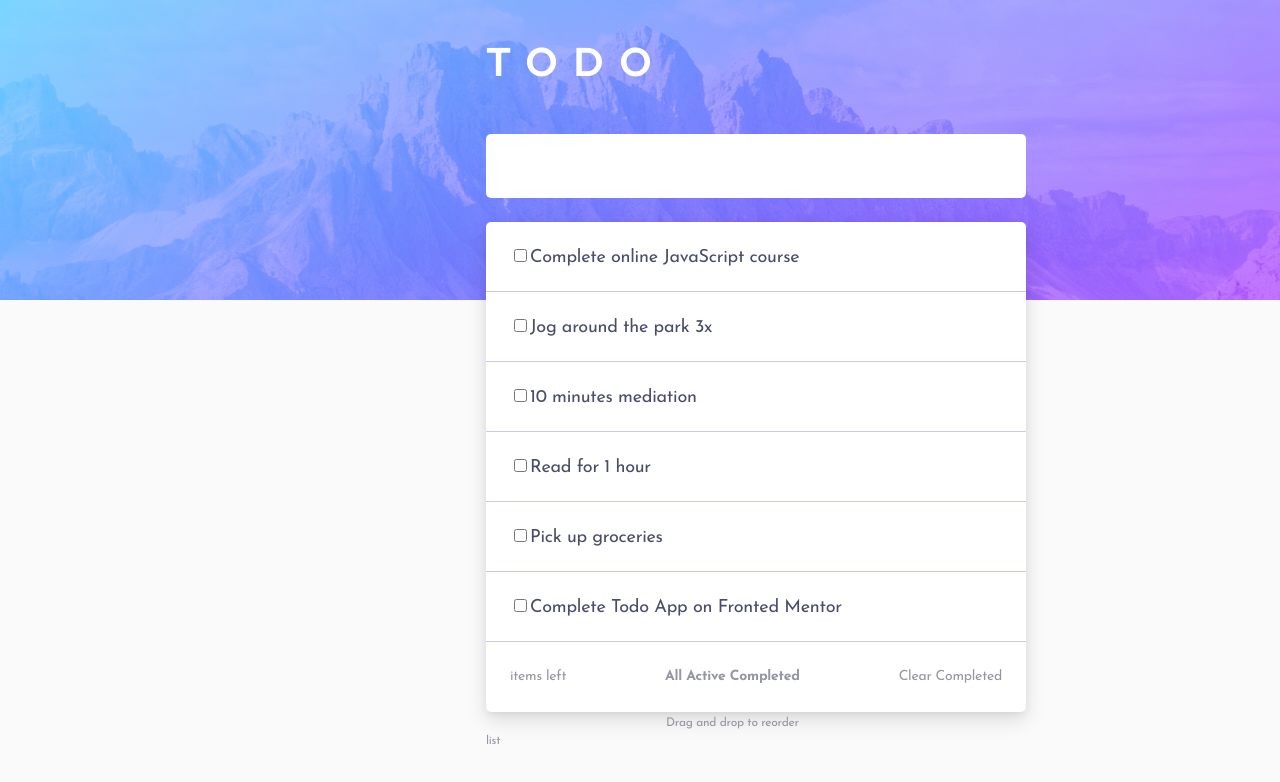
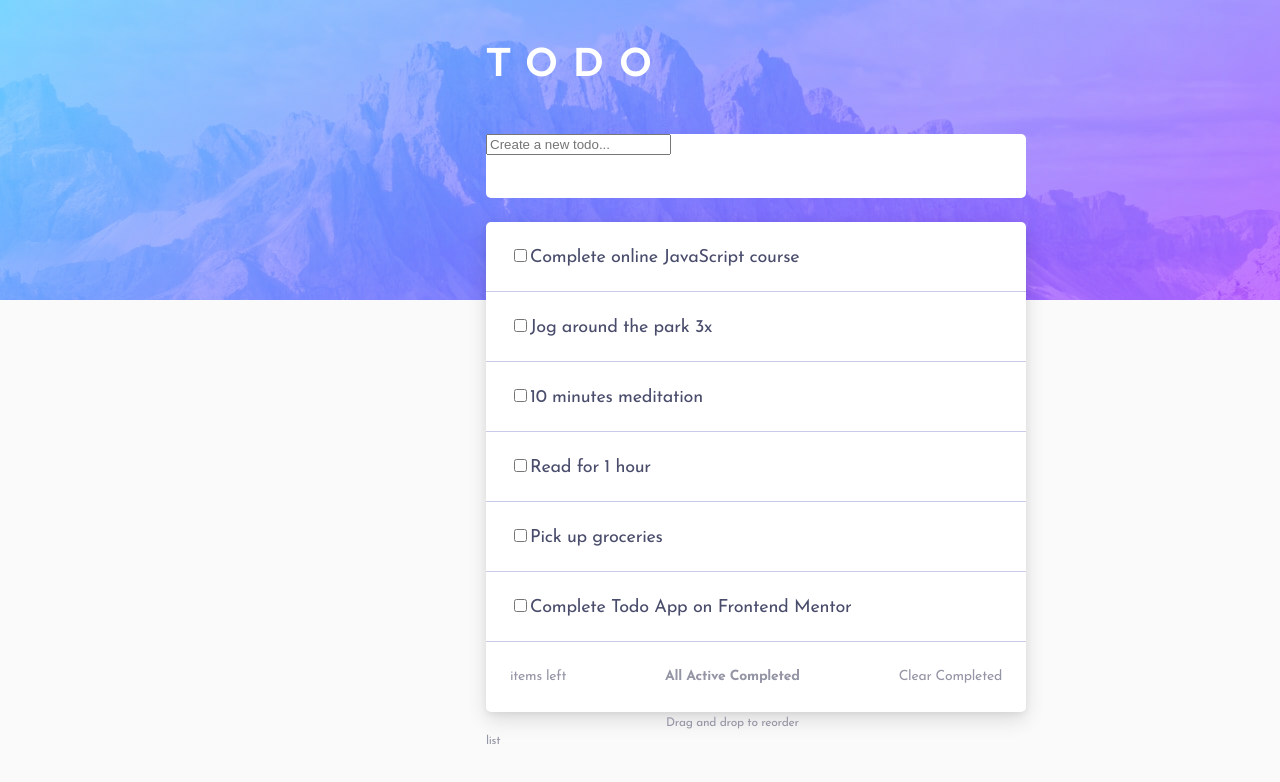
Before and after one commit to Sheldon715/Todo-app, a React (Vite) app in the folder client/: page / in a window 1280 px wide. Shown: the top 782 px of the page. Built offline with nearby package versions, Linux system fonts and the light colour scheme.

Commit message:
feat: implement add todo feature and dynamic todo list rendering

```diff
--- a/client/src/App.jsx
+++ b/client/src/App.jsx
@@ -1,4 +1,4 @@
-import React from "react";
+import React, { useState } from "react";
 import HeaderBackground from "./components/HeaderBackground";
 import TodoHeader from "./components/TodoHeader";
 import TodoList from "./components/TodoList";
@@ -6,14 +6,35 @@ import TodoFooter from "./components/TodoFooter";
 import DragHint from "./components/DragHint";
 
 function App() {
+  const [todos, setTodos] = useState([
+    { id: 1, text: "Complete online JavaScript course", completed: false },
+    { id: 2, text: "Jog around the park 3x", completed: false },
+    { id: 3, text: "10 minutes meditation", completed: false },
+    { id: 4, text: "Read for 1 hour", completed: false },
+    { id: 5, text: "Pick up groceries", completed: false },
+    { id: 6, text: "Complete Todo App on Frontend Mentor", completed: false },
+  ]);
+
+  function addTodo(inputText) {
+    const newTodo = {
+      id: crypto.randomUUID(),
+      text: inputText,
+      completed: false
+    }
+
+    setTodos((prevTodo) => {
+      return [...prevTodo, newTodo];
+    });
+  }
+
   return (
     <>
       <HeaderBackground />
 
       <div className="todo-list">
-        <TodoHeader />
+        <TodoHeader onAdd={addTodo} />
         <div className="list-item">
-          <TodoList />
+          <TodoList todo={todos} />
           <TodoFooter />
         </div>
         <DragHint />
--- a/client/src/components/TodoHeader.jsx
+++ b/client/src/components/TodoHeader.jsx
@@ -1,10 +1,34 @@
-import React from "react";
+import React, { useState } from "react";
 
-function TodoHeader() {
+function TodoHeader(props) {
+  const [inputValue, setInputValue] = useState("");
+
+  function handleChange(event) {
+    const input = event.target.value;
+    setInputValue(input);
+  }
+
+  function handleSubmit(event) {
+    event.preventDefault();
+    if (inputValue) {
+      props.onAdd(inputValue);
+      setInputValue("");
+    }
+  }
+
   return (
     <>
       <div className="title">TODO</div>
-      <div className="search-bar"></div>
+      <div className="search-bar">
+        <form onSubmit={handleSubmit}>
+          <input
+            onChange={handleChange}
+            type="text"
+            value={inputValue}
+            placeholder="Create a new todo..."
+          />
+        </form>
+      </div>
     </>
   );
 }
--- a/client/src/components/TodoItem.jsx
+++ b/client/src/components/TodoItem.jsx
@@ -1,10 +1,10 @@
 import React from "react";
 
-function TodoItem(props) {
+function TodoItem( {text, completed} ) {
   return (
     <li>
-      <input type={props.type} />
-      <span>{props.text}</span>
+      <input type="checkbox" onComplete={completed}/>
+      <span>{text}</span>
     </li>
   );
 }
--- a/client/src/components/TodoList.jsx
+++ b/client/src/components/TodoList.jsx
@@ -1,15 +1,19 @@
 import React from "react";
 import TodoItem from "./TodoItem";
 
-function TodoList() {
+function TodoList({ todo }) {
   return (
     <ul>
-      <TodoItem text="Complete online JavaScript course" type="checkbox" />
-      <TodoItem text="Jog around the park 3x" type="checkbox" />
-      <TodoItem text="10 minutes mediation" type="checkbox" />
-      <TodoItem text="Read for 1 hour" type="checkbox" />
-      <TodoItem text="Pick up groceries" type="checkbox" />
-      <TodoItem text="Complete Todo App on Fronted Mentor" type="checkbox" />
+      {todo.map((item) => {
+        return (
+          <TodoItem
+            key={item.id}
+            id={item.id}
+            text={item.text}
+            completed={item.completed}
+          />
+        );
+      })}
     </ul>
   );
 }
```
